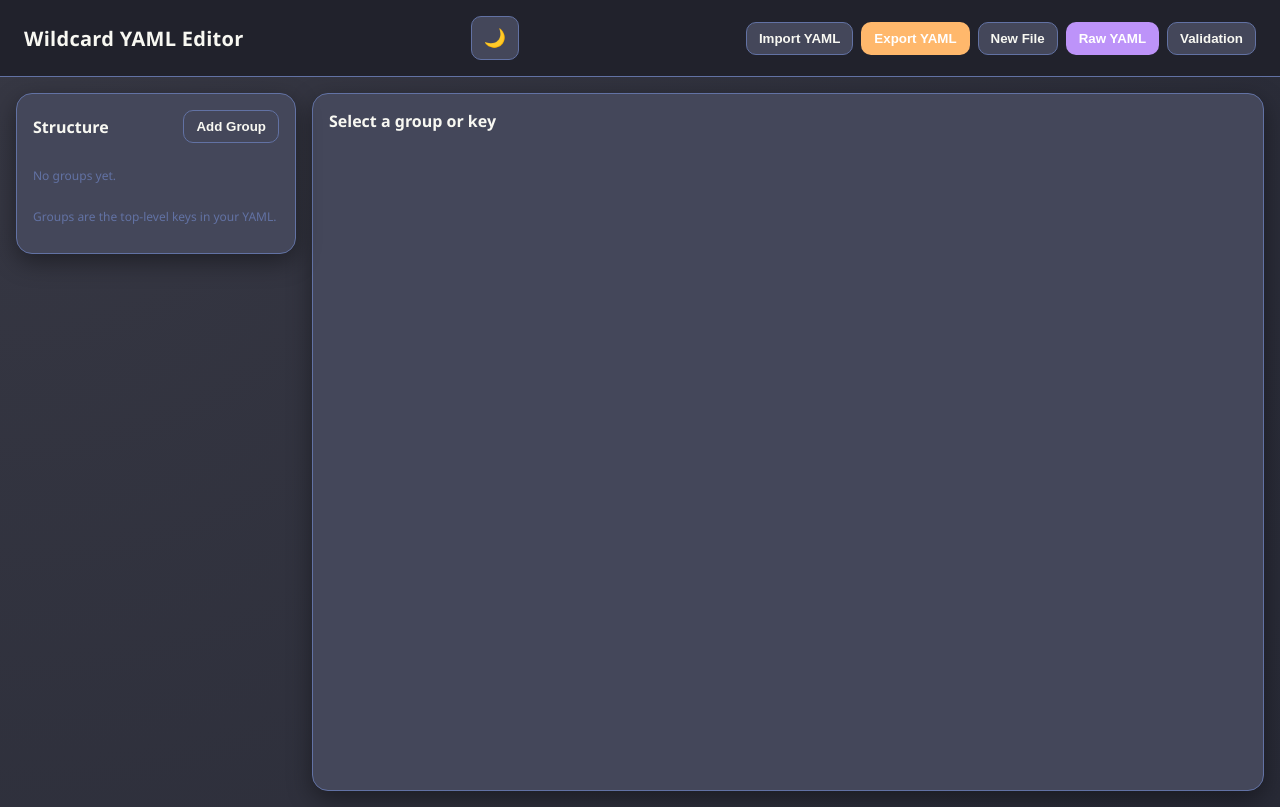
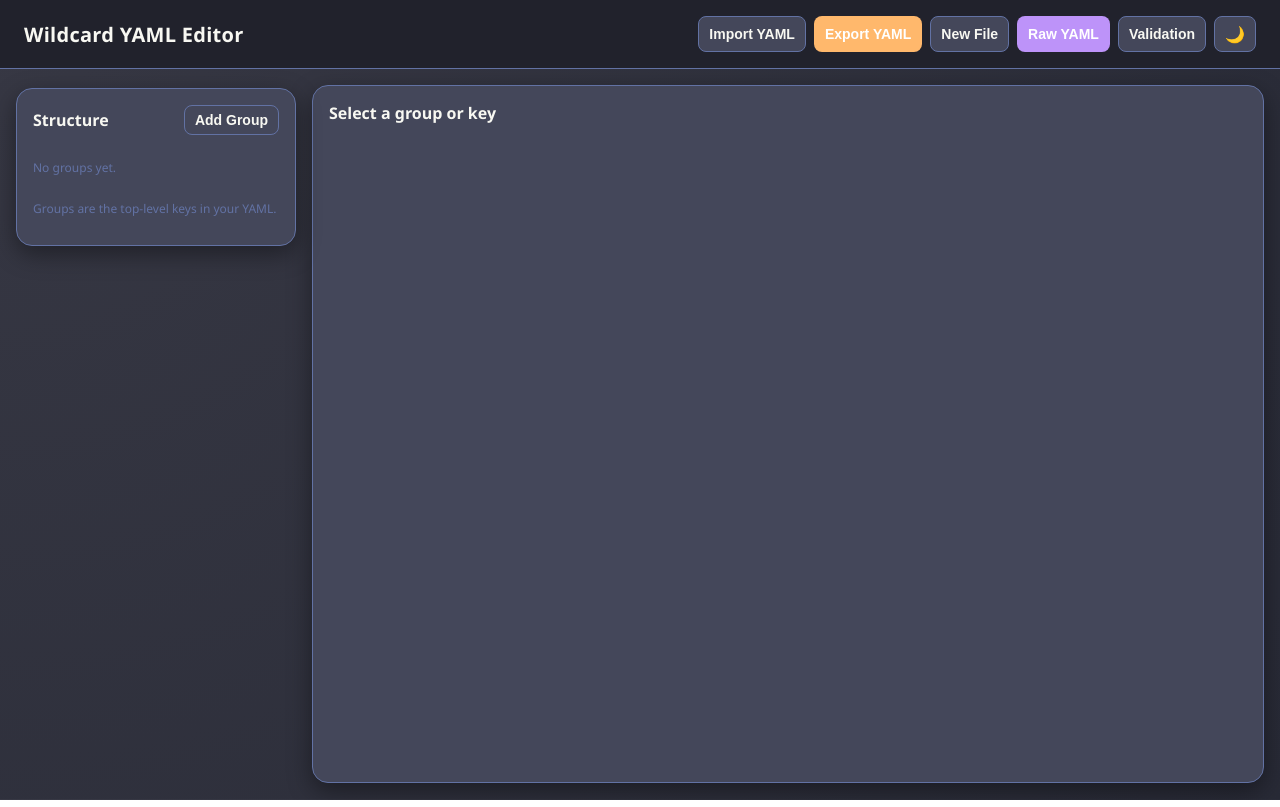
Before and after one commit to Taithrah/wildcard-creator, a plain HTML site: page wildcard-editor.html in a window 1280 px wide. Drawn offline with Linux system fonts and the light colour scheme.

Commit message:
moved the theme button out of the way and other minor visual changes

```diff
--- a/data/styles.css
+++ b/data/styles.css
@@ -86,16 +86,16 @@ header h1 {
   border: 1px solid var(--border);
   background: var(--button-bg);
   color: var(--ink);
-  padding: 8px 12px;
-  border-radius: 10px;
+  padding: 6px 10px;
+  border-radius: 8px;
   cursor: pointer;
-  font-size: 18px;
+  font-size: 16px;
   transition: transform 0.08s ease, box-shadow 0.08s ease;
   display: flex;
   align-items: center;
   justify-content: center;
-  min-width: 44px;
-  height: 44px;
+  min-width: 36px;
+  height: 36px;
 }
 
 .theme-toggle:hover {
@@ -117,10 +117,11 @@ button,
   border: 1px solid var(--border);
   background: var(--button-bg);
   color: var(--ink);
-  padding: 8px 12px;
-  border-radius: 10px;
+  padding: 6px 10px;
+  border-radius: 8px;
   cursor: pointer;
   font-weight: 600;
+  font-size: 14px;
   transition: transform 0.08s ease, box-shadow 0.08s ease;
 }
 
--- a/wildcard-editor.html
+++ b/wildcard-editor.html
@@ -11,10 +11,6 @@
 <body>
   <header>
     <h1>Wildcard YAML Editor</h1>
-    <button id="themeToggle" class="theme-toggle" title="Toggle dark mode">
-      <span class="theme-icon sun">☀️</span>
-      <span class="theme-icon moon">🌙</span>
-    </button>
     <div class="toolbar">
       <input id="fileInput" type="file" accept=".yaml,.yml" hidden />
       <button id="importBtn">Import YAML</button>
@@ -24,6 +20,10 @@
       <button id="validationBtn" class="validation-tab">
         Validation
         <span id="validationBadge" class="validation-badge" style="display: none;">0</span>
+      </button>
+      <button id="themeToggle" class="theme-toggle" title="Toggle dark mode">
+        <span class="theme-icon sun">☀️</span>
+        <span class="theme-icon moon">🌙</span>
       </button>
     </div>
   </header>
```
